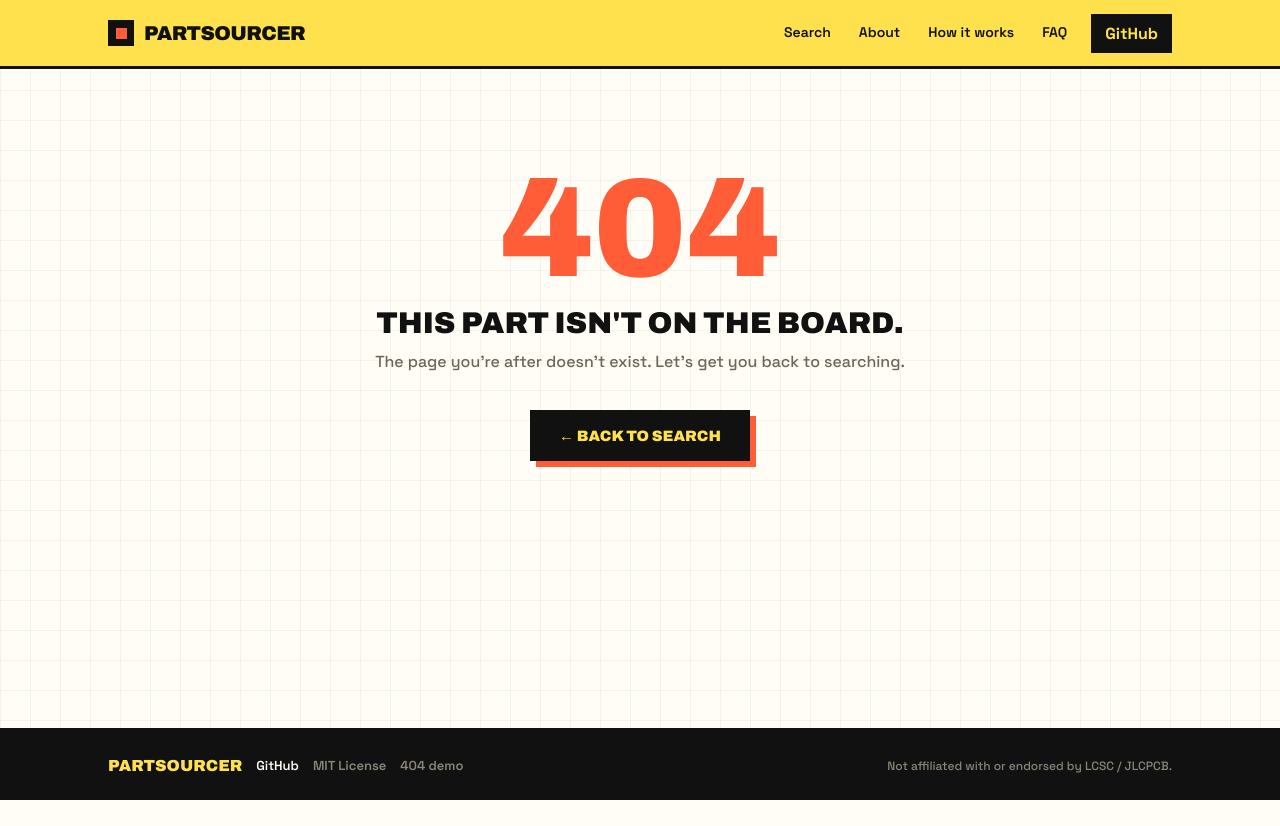
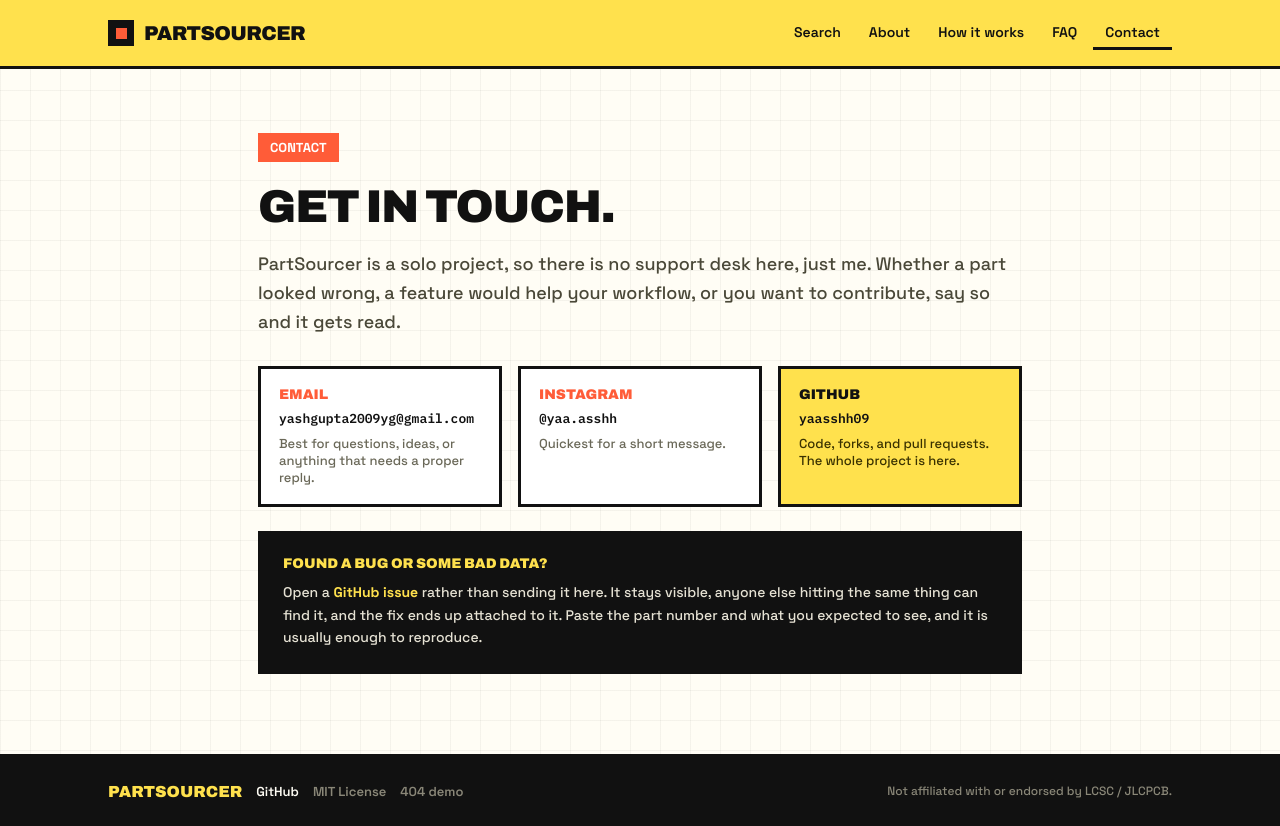
Before and after one commit to yaasshh09/PartSourcer, a React (Vite) app in the folder frontend/: page /contact in a window 1280 px wide. Before the commit the page ends 800 px from the top, so only its background shows below. Built offline with nearby package versions, Linux system fonts and the light colour scheme; no server answers.

Commit message:
Add a contact page and drop GitHub from the header

```diff
--- a/frontend/src/App.jsx
+++ b/frontend/src/App.jsx
@@ -6,6 +6,7 @@ import DetailPage from './pages/DetailPage.jsx'
 import AboutPage from './pages/AboutPage.jsx'
 import HowPage from './pages/HowPage.jsx'
 import FaqPage from './pages/FaqPage.jsx'
+import ContactPage from './pages/ContactPage.jsx'
 import NotFoundPage from './pages/NotFoundPage.jsx'
 
 export default function App() {
@@ -21,6 +22,7 @@ export default function App() {
           <Route path="/about" element={<AboutPage />} />
           <Route path="/how" element={<HowPage />} />
           <Route path="/faq" element={<FaqPage />} />
+          <Route path="/contact" element={<ContactPage />} />
           <Route path="*" element={<NotFoundPage />} />
         </Routes>
       </main>
--- a/frontend/src/components/Nav.jsx
+++ b/frontend/src/components/Nav.jsx
@@ -35,9 +35,10 @@ export default function Nav() {
           <NavLink to="/about" style={link}>About</NavLink>
           <NavLink to="/how" style={link}>How it works</NavLink>
           <NavLink to="/faq" style={link}>FAQ</NavLink>
-          <a href="https://github.com/yaasshh09/PartSourcer" target="_blank" rel="noreferrer"
-             style={{ marginLeft: 8, background: C.ink, color: C.yellow, fontWeight: 700,
-               padding: '9px 14px', whiteSpace: 'nowrap', flex: '0 0 auto' }}>GitHub</a>
+          {/* The repo lives in the footer now. Everything up here moves you
+              around the site, so the one item that left it stood out wrongly
+              as the most emphasised thing in the header. */}
+          <NavLink to="/contact" style={link}>Contact</NavLink>
         </nav>
       </div>
     </header>
--- /dev/null
+++ b/frontend/src/contact.js
@@ -0,0 +1,20 @@
+/**
+ * Where to reach the project, in one place.
+ *
+ * The footer and the contact page both render these, and a handle that only
+ * half the site knows about is how a stale link survives. Public on purpose:
+ * this is a personal project and these are the ways in.
+ */
+
+const REPO = 'https://github.com/yaasshh09/PartSourcer'
+
+export const CONTACT = {
+  email: 'yashgupta2009yg@gmail.com',
+  instagram: '@yaa.asshh',
+  instagramUrl: 'https://instagram.com/yaa.asshh',
+  github: 'yaasshh09',
+  githubUrl: 'https://github.com/yaasshh09',
+  repoUrl: REPO,
+  issuesUrl: `${REPO}/issues`,
+  licenseUrl: `${REPO}/blob/main/LICENSE`,
+}
--- /dev/null
+++ b/frontend/src/pages/ContactPage.jsx
@@ -0,0 +1,83 @@
+import { C, ARCHIVO, MONO } from '../theme.js'
+import { CONTACT } from '../contact.js'
+
+const WAYS = [
+  {
+    label: 'EMAIL',
+    value: CONTACT.email,
+    href: `mailto:${CONTACT.email}`,
+    body: 'Best for questions, ideas, or anything that needs a proper reply.',
+  },
+  {
+    label: 'INSTAGRAM',
+    value: CONTACT.instagram,
+    href: CONTACT.instagramUrl,
+    external: true,
+    body: 'Quickest for a short message.',
+  },
+  {
+    label: 'GITHUB',
+    value: CONTACT.github,
+    href: CONTACT.githubUrl,
+    external: true,
+    body: 'Code, forks, and pull requests. The whole project is here.',
+    accent: true,
+  },
+]
+
+export default function ContactPage() {
+  return (
+    <section style={{ maxWidth: 820, margin: '0 auto', padding: '64px 28px 80px' }}>
+      <span style={{ display: 'inline-block', background: C.orange, color: '#fff', fontWeight: 700,
+        fontSize: 13, padding: '6px 12px' }}>CONTACT</span>
+      <h1 style={{ fontFamily: ARCHIVO, fontWeight: 900, fontSize: 46, lineHeight: 1.0,
+        letterSpacing: '-0.03em', margin: '22px 0 0' }}>
+        GET IN TOUCH.
+      </h1>
+      <p style={{ fontSize: 18, color: '#4a4838', lineHeight: 1.6, fontWeight: 500, margin: '20px 0 0' }}>
+        PartSourcer is a solo project, so there is no support desk here, just me. Whether a part
+        looked wrong, a feature would help your workflow, or you want to contribute, say so and
+        it gets read.
+      </p>
+
+      <div style={{ display: 'grid', gridTemplateColumns: 'repeat(auto-fit, minmax(220px, 1fr))',
+        gap: 16, marginTop: 30 }}>
+        {WAYS.map((way) => (
+          <a key={way.label} href={way.href}
+            {...(way.external ? { target: '_blank', rel: 'noreferrer' } : {})}
+            style={{ display: 'block', border: `3px solid ${C.ink}`, padding: 18,
+              background: way.accent ? C.yellow : C.paper, color: C.ink }}>
+            <div style={{ fontFamily: ARCHIVO, fontWeight: 900, fontSize: 14,
+              color: way.accent ? C.ink : C.orange }}>{way.label}</div>
+            {/* Mono so a handle or an address can be read character by
+                character, which is what you do before typing one out. 13px
+                because the address is 24 characters and at 14 it broke across
+                two lines mid-word, which is the one string you cannot afford
+                to garble. break-word stays as the fallback on a narrow phone,
+                where wrapping beats overflowing. */}
+            <div style={{ fontFamily: MONO, fontSize: 13, fontWeight: 600, marginTop: 8,
+              wordBreak: 'break-word' }}>{way.value}</div>
+            <div style={{ fontSize: 13, fontWeight: 500, marginTop: 8,
+              color: way.accent ? '#3a3200' : C.sub }}>{way.body}</div>
+          </a>
+        ))}
+      </div>
+
+      {/* A bug in an email thread is a bug only two people can see. */}
+      <div style={{ border: `3px solid ${C.ink}`, background: C.ink, color: '#fffdf5',
+        padding: 22, marginTop: 24 }}>
+        <div style={{ fontFamily: ARCHIVO, fontWeight: 900, fontSize: 14, color: C.yellow }}>
+          FOUND A BUG OR SOME BAD DATA?
+        </div>
+        <p style={{ fontSize: 14, color: '#e6e2d4', fontWeight: 500, lineHeight: 1.6, margin: '10px 0 0' }}>
+          Open a{' '}
+          <a href={CONTACT.issuesUrl} target="_blank" rel="noreferrer"
+            style={{ color: C.yellow, fontWeight: 700 }}>GitHub issue</a>{' '}
+          rather than sending it here. It stays visible, anyone else hitting the same thing can
+          find it, and the fix ends up attached to it. Paste the part number and what you expected
+          to see, and it is usually enough to reproduce.
+        </p>
+      </div>
+    </section>
+  )
+}
```
Also changed, not shown: 2 other files (tests, documents, lock files or other folders).
